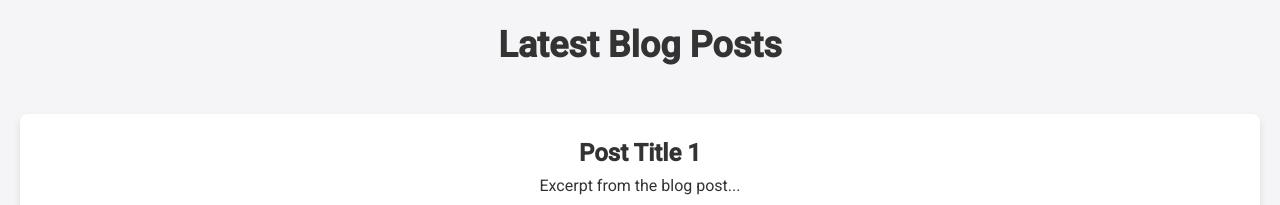
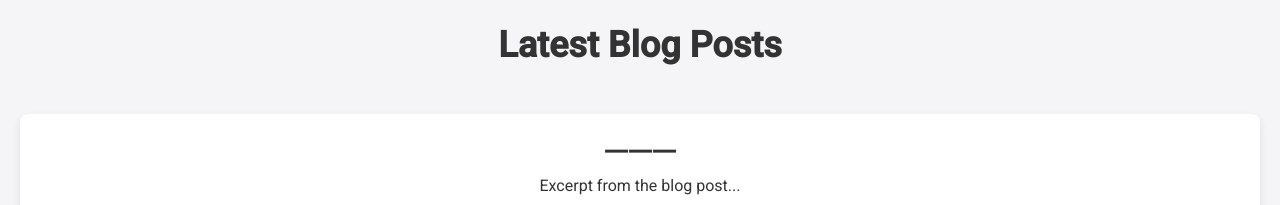
Before and after one commit to JulianChildon/juliuslin-s_blog_test, a plain HTML site: page index.html in a window 1280 px wide. Shown: the part 1200-1405 px from the top of the page. Drawn offline with Linux system fonts and the light colour scheme; sample sign-in values are in the browser's storage.

Commit message:
Update index.html

```diff
--- a/index.html
+++ b/index.html
@@ -57,7 +57,7 @@
         <h2>Latest Blog Posts</h2>
 
         <div class="blog-post">
-            <h3>Post Title 1</h3>
+            <h3>一一一</h3>
             <p>Excerpt from the blog post...</p>
             <div class="more-content">
                 <p>This is the full content of the blog post. It includes more details and explanations...</p>
```
